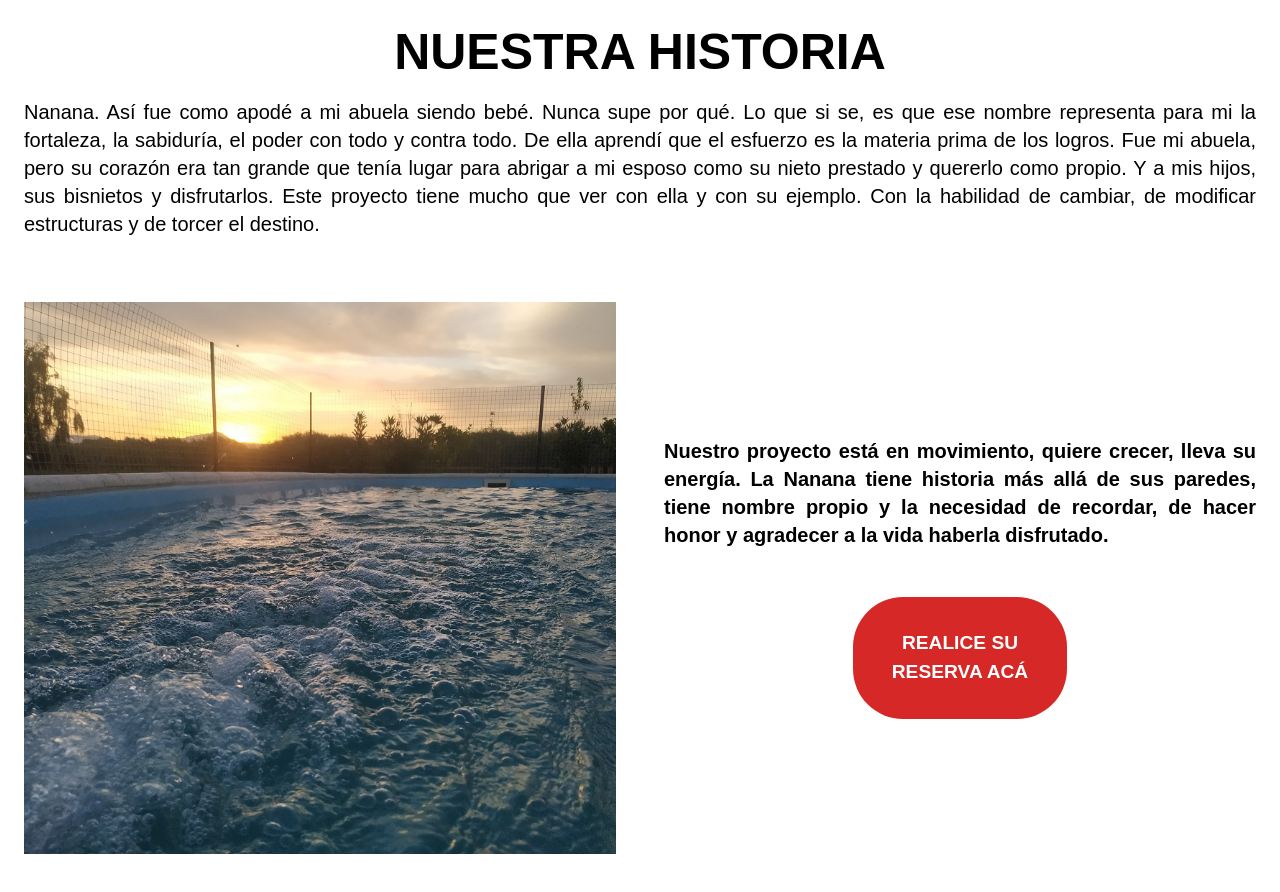
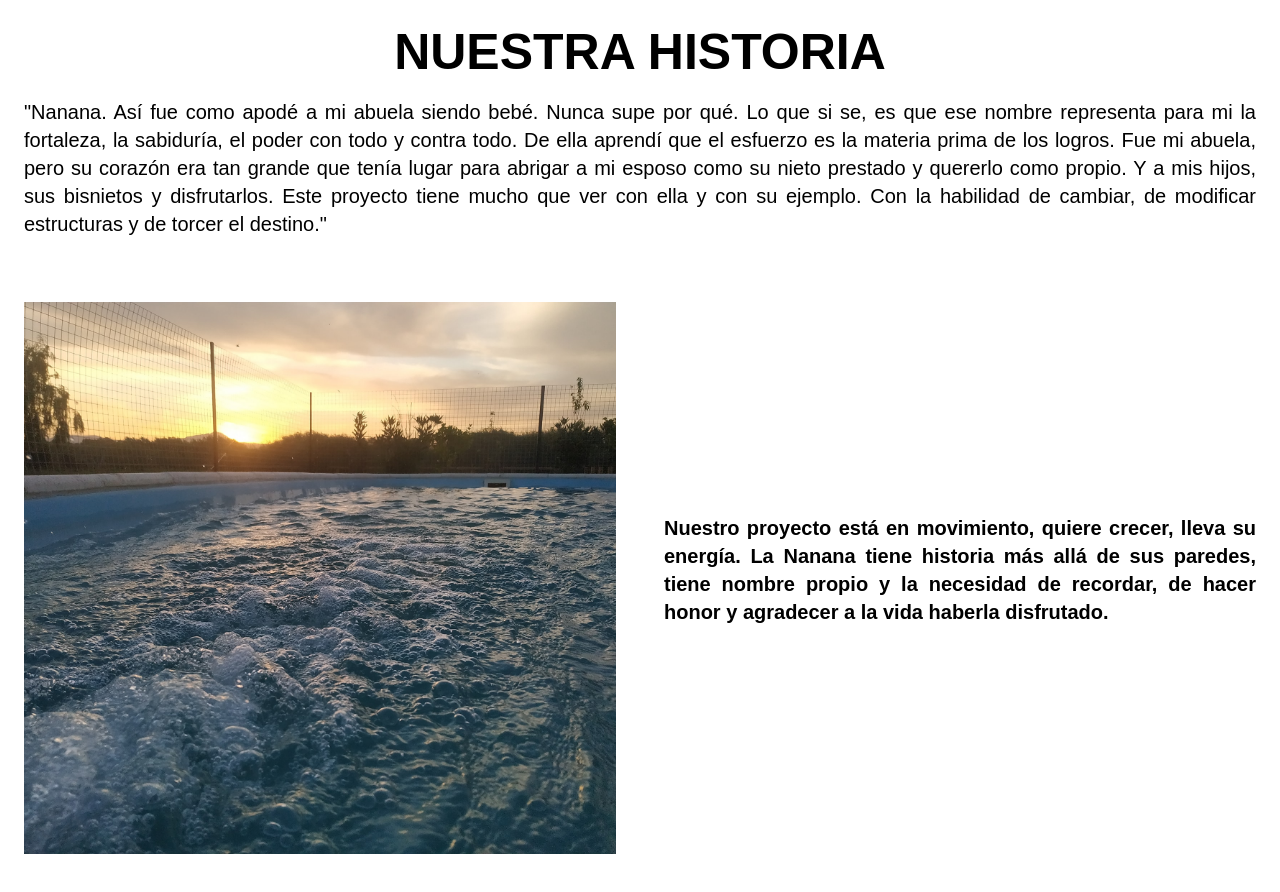
Before and after one commit to JuanHernandezFeser/primer-ejercicio, a plain HTML site: page index.html in a window 1280 px wide. Shown: the part 702-1594 px from the top of the page. Drawn offline with nearby package versions, Linux system fonts and the light colour scheme.

Commit message:
cambios index

```diff
--- a/index.html
+++ b/index.html
@@ -48,7 +48,7 @@
 
                 <div class="inicio1-box-texto">
                     <h1 class="inicio1-box-texto-titulo">Nuestra Historia</h1>
-                    <p class="inicio1-texto">Nanana. Así fue como apodé a mi abuela siendo bebé. Nunca supe por qué. Lo
+                    <p class="inicio1-texto">"Nanana. Así fue como apodé a mi abuela siendo bebé. Nunca supe por qué. Lo
                         que
                         si se, es que ese nombre
                         representa para mi la fortaleza, la sabiduría, el poder con todo y contra todo. De ella aprendí
@@ -61,7 +61,7 @@
                         tiene
                         mucho que ver con ella y con su ejemplo. Con la habilidad de cambiar, de modificar estructuras y
                         de
-                        torcer el destino.
+                        torcer el destino."
                     </p>
                 </div>
             </div>
@@ -83,8 +83,6 @@
                         y
                         agradecer a la vida haberla disfrutado.
                     </p>
-
-                    <button class="inicio2-btn-reserva">Realice su reserva acá</button>
                 </div>
             </div>
         </section>
```
